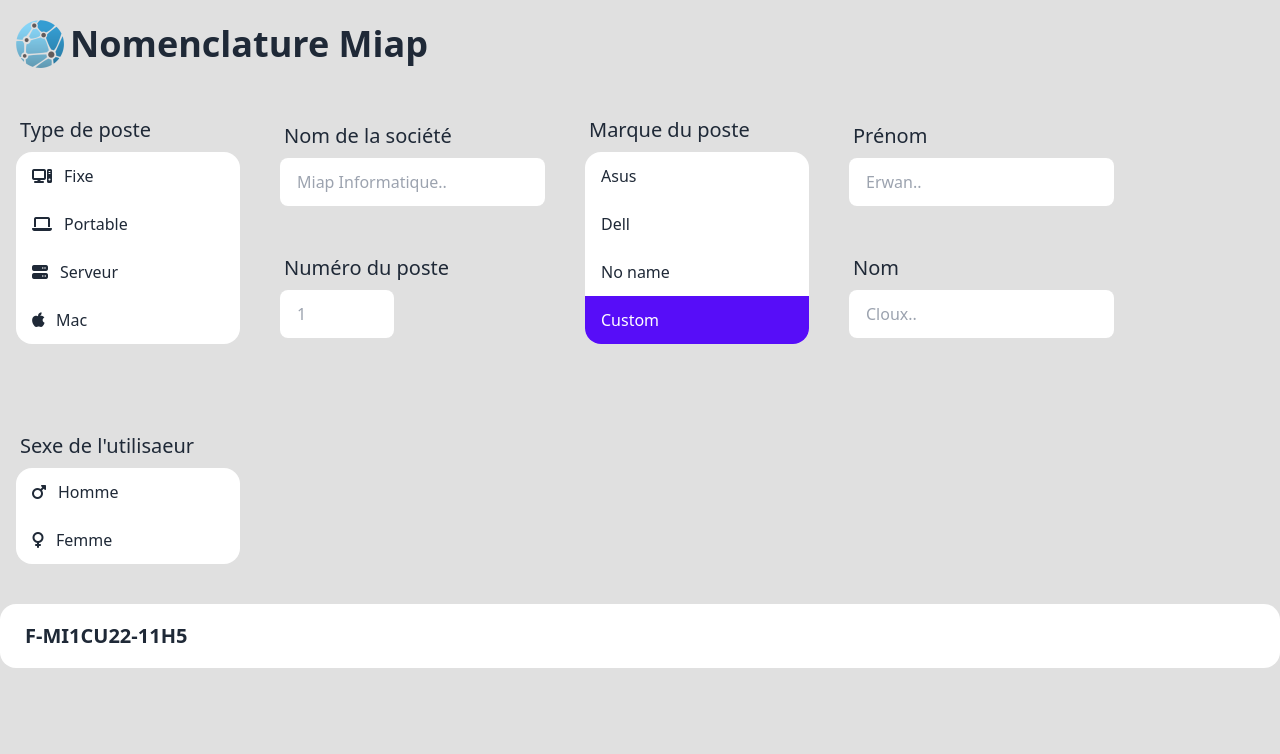
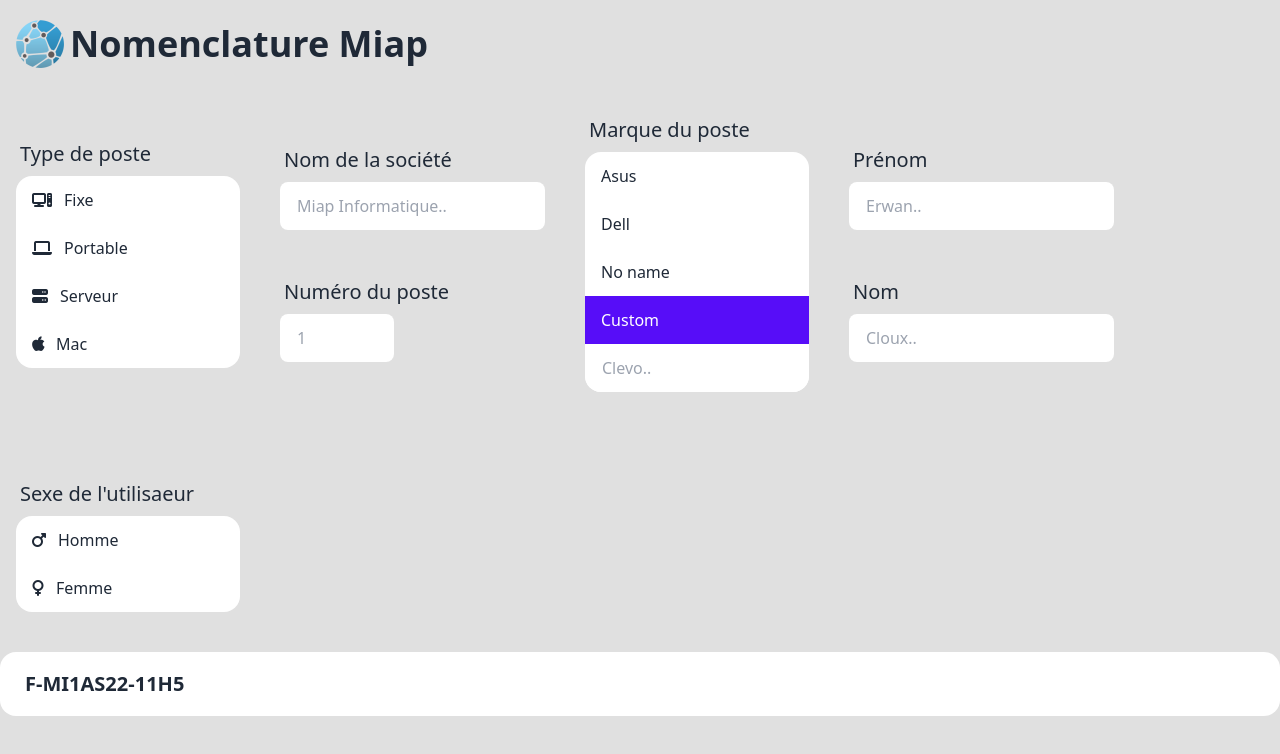
Before and after one commit to MIAPInformatique/nomenclature-miap, a Preact app: page / in a window 1280 px wide. Both pictures are taken after a click on the link "Custom". Shown: the top 754 px of the page. Built offline with nearby package versions, Linux system fonts and the light colour scheme.

Commit message:
Réparation champ custom

```diff
--- a/src/app.jsx
+++ b/src/app.jsx
@@ -67,7 +67,7 @@ export function App(props) {
   const initialInputValue = {
     companyName: "Miap Informatique",
     postNumber: "1",
-    brandName: "Custom",
+    brandName: "Asus",
     firstName: "v",
     lastName: "k"
   };
@@ -165,7 +165,7 @@ export function App(props) {
             <h2 className="label-text text-xl">Marque du poste</h2>
           </label>
           <ul className="menu bg-base-100 w-56 rounded-box  ">
-{/* Génération automatique marque */}
+        {/* Génération automatique marque */}
             {marquePoste.map((item, index) => (
               <li>
                 <a className={activeBrand === index ? "active" : ""} onClick={() => handleBrandClick(index)}>
@@ -173,6 +173,17 @@ export function App(props) {
                 </a>
               </li>
             ))}
+              {/* Marque personnalisée */}
+            {activeBrand === marquePoste.length - 1 ? (
+              <li>
+                <input
+                  type="text"
+                  placeholder="Clevo.."
+                  onInput={handleInputChange} name="brandName"
+                  className="  input w-full max-w-xs"
+                />
+              </li>
+            ) : null}
           </ul>
         </div>
 
```
